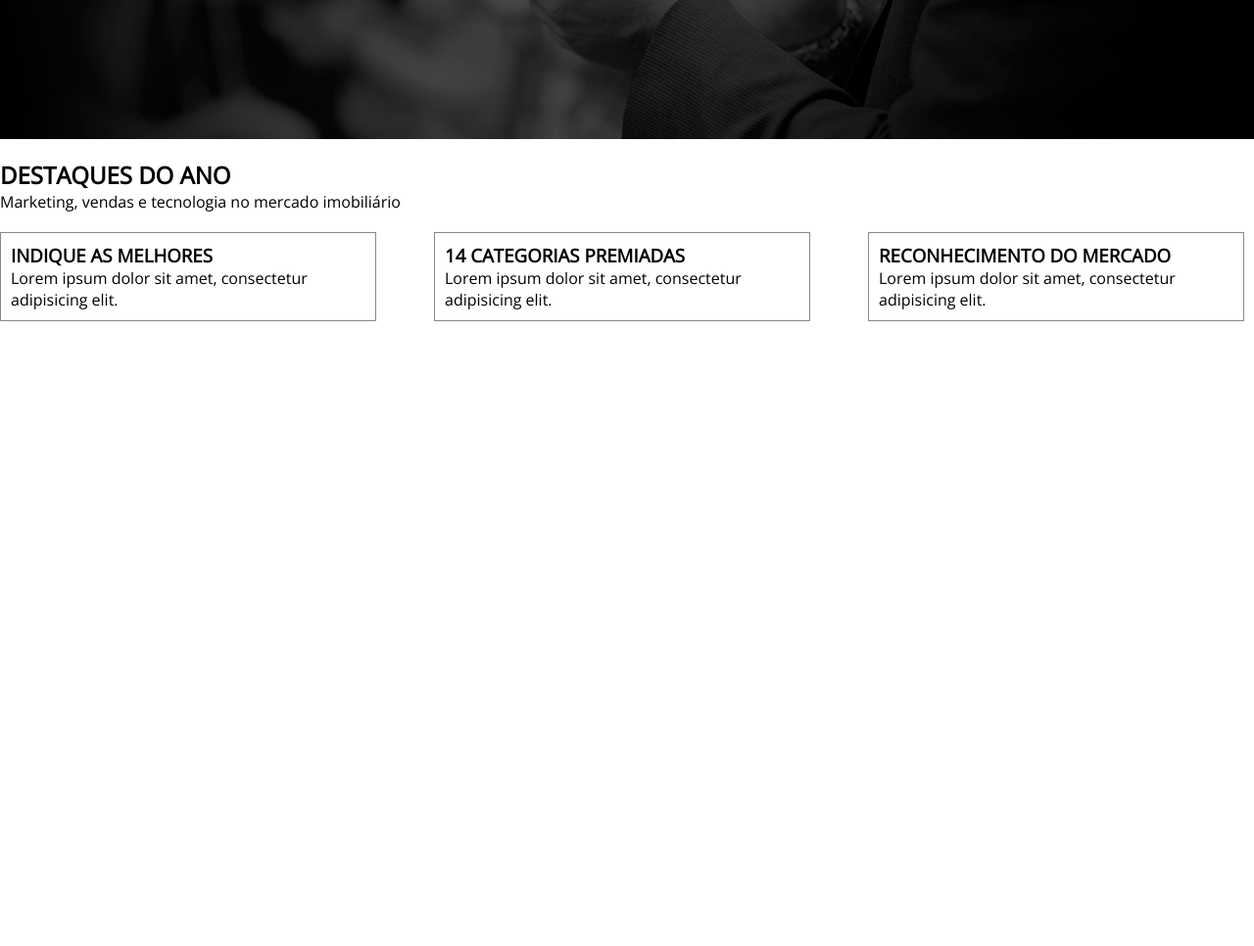
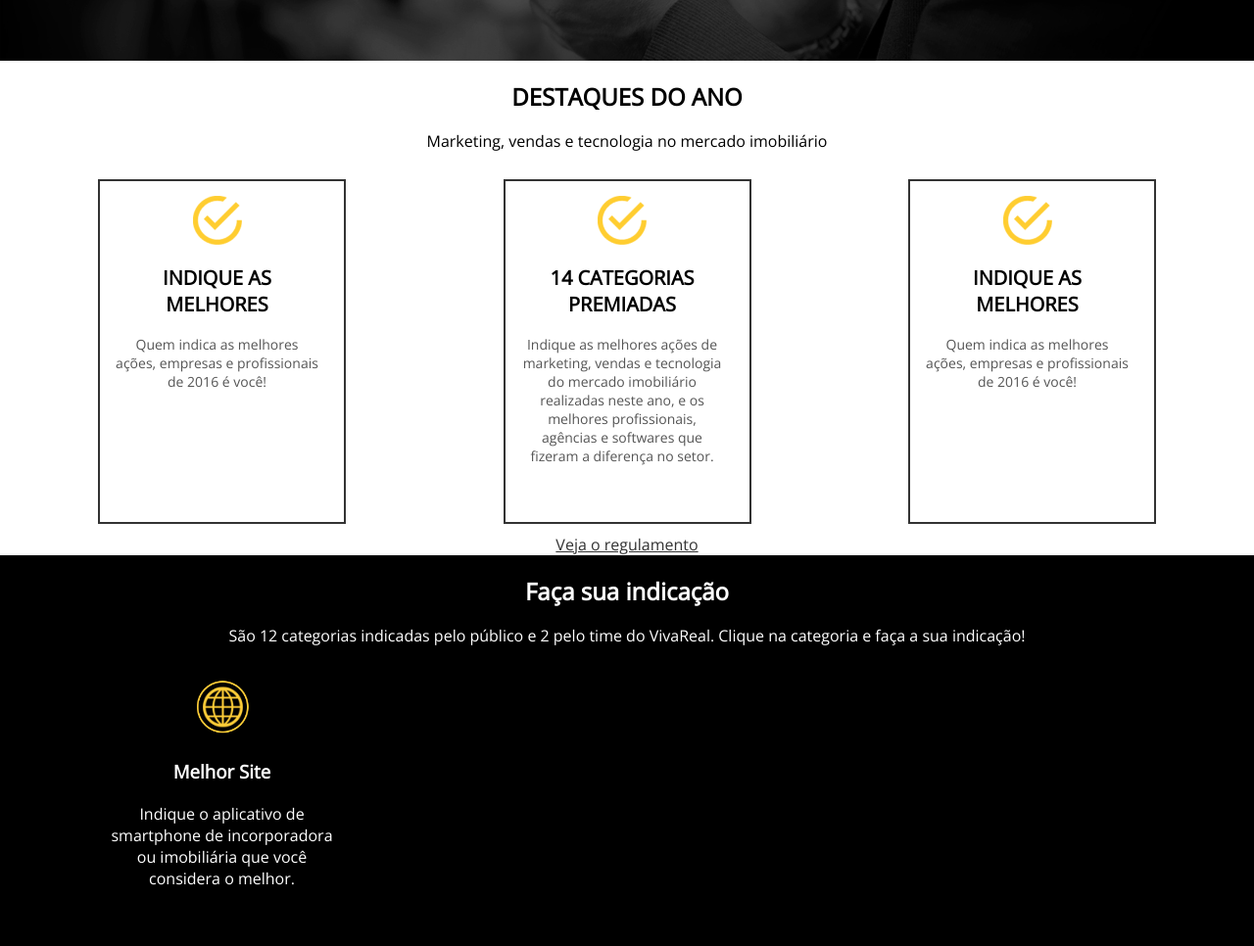
Before and after one commit to whuaman/viva_real, a plain HTML site: page index.html in a window 1280 px wide. Shown: the part 418-1384 px from the top of the page at 98% size. Before the commit the page ends 800 px from the top, so only its background shows below. Drawn offline with nearby package versions, Linux system fonts and the light colour scheme.

Commit message:
add content

```diff
--- a/index.html
+++ b/index.html
@@ -13,26 +13,46 @@
 		</figure>
 		<a href="#">Faça sua inscrição</a>
 	</header>
-	<section>
-		<h1>DESTAQUES DO ANO</h1>
-		<p>Marketing, vendas e tecnologia no mercado imobiliário</p>
 
-	<div class="destaques">
+<section>
+	<h1>DESTAQUES DO ANO</h1>
+	<p>Marketing, vendas e tecnologia no mercado imobiliário</p>
+	<div class="indique">
+		<div class="destaque">
+			<figure>
+				<img src="img/circle.png" alt="">
+			</figure>
+			<h3>Indique as melhores</h3>
+			<p>Quem indica as melhores ações, empresas e profissionais de 2016 é você!</p></div>
+		<div class="destaque">
+			<figure>
+				<img src="img/circle.png" alt="">
+			</figure>
+			<h3>14 CATEGORIAS PREMIADAS</h3>
+			<p>Indique as melhores ações de marketing, vendas e tecnologia do mercado imobiliário realizadas neste ano, e os melhores profissionais, agências e softwares que fizeram a diferença no setor.</p></div>
+		<div class="destaque">
+			<figure>
+				<img src="img/circle.png" alt="">
+			</figure>
+			<h3>Indique as melhores</h3>
+			<p>Quem indica as melhores ações, empresas e profissionais de 2016 é você!</p></div>
+	</div>
+	<a class="destaque_regulamento" href="#">Veja o regulamento</a>
+</section>
+<section class="categorias">
+	<h2>Faça sua indicação</h2>
+	<p>São 12 categorias indicadas pelo público e 2 pelo time do VivaReal. Clique na categoria e faça a sua indicação!</p>
 
-		<div class="destaques_item1">
-			<h3>INDIQUE AS MELHORES</h3>
-			<p>Lorem ipsum dolor sit amet, consectetur adipisicing elit. </p>
+	<div class="categorias_lista">
+		<div class="categorias_item">
+			<figure>
+				<img src="img/globo.png" alt="">
+			</figure>
+			<h3>Melhor Site</h3>
+			<p>Indique o aplicativo de smartphone de incorporadora ou imobiliária que você considera o melhor.
+			</p>
 		</div>
-		<div class="destaques_item1">
-			<h3>14 CATEGORIAS PREMIADAS</h3>
-			<p>Lorem ipsum dolor sit amet, consectetur adipisicing elit. </p>
-		</div>
-		<div class="destaques_item1">
-			<h3>RECONHECIMENTO DO MERCADO</h3>
-			<p>Lorem ipsum dolor sit amet, consectetur adipisicing elit. </p>
-		</div>
-
 	</div>
-	</section>
+</section>
 </body>
 </html>
--- a/style.css
+++ b/style.css
@@ -1,7 +1,6 @@
 *{
 	margin: 0;
 	padding: 0;
-	overflow: hidden;
 	box-sizing: border-box;
 }
 body{
@@ -9,9 +8,8 @@ body{
 }
 header{
 	background-image: url(img/back.jpg);
-	background-repeat: no-repeat;
 	background-size: cover;
-	height: 70vh;
+	height: 60vh;
 	margin-bottom: 20px;
 	display: flex;
 	flex-direction: column;
@@ -21,7 +19,7 @@ header{
 }
 header figure img{
 	display: block;
-	width: 400px;
+	width: 450px;
 	top: 50%;
 	left: 50%;
 	transform: (-50%,-50%);
@@ -35,15 +33,84 @@ header a{
 	border-radius: 5px;
 	border-bottom: 4px solid #cc5600;
 }
-.destaques{
+header a:hover{
+	color: #fff;
+	background-color: orange;
+}
+.indique{
+	margin: 0 auto;
+	max-width: 1100px;
 	display: flex;
 	justify-content: space-between;
-	flex-direction: row;
 }
-.destaques_item1{
-	width: 30%;
-	border:1px #888 solid;
+
+.destaque{
+	border: 2px solid #333;
+	width: 23%;
+	margin: 10px;
+	padding: 15px 25px 40px 15px;
+}
+.destaque figure img{
+	margin: auto;
+	margin-bottom: 20px;
+	display: block;
+	width: 50px;
+}
+section h1, h2, p{
+	text-align: center;
+	margin-bottom: 18px;
+}
+.destaque h3{
+	text-align: center;
+	font-size: 20px;
+	text-transform: uppercase;
+	margin-bottom: 18px;
+}
+.destaque p{
+	text-align: center;
+	font-size: 14px;
+	color: #555;
+}
+a{
+	color: #333;
+	display: block;
+	text-align: center;
+	width: 180px;
+	margin: 0 auto;
+}
+section a:hover{
+	color: #fff;
+	background-color: black;
+}
+/* lista grande */
+.categorias{
+	background-color: black;
+	color: #fff;
+	padding: 20px 0px;
+}
+.categorias_lista{
+	max-width: 1100px;
+	margin: 0 auto;
+}
+.categorias_item{
 	padding: 10px;
-	margin-top: 20px;
-	margin-right: 10px;
+	width: 23%;
+	margin: 10px;
 }
+.categorias_item:hover{
+
+	border: 2px solid #ff0;
+}
+.categorias_item h3{
+	text-align: center;
+	margin-bottom: 20px;
+}
+.categorias_item figure img{
+	margin: auto;
+	margin-bottom: 20px;
+	display: block;
+	width: 60px;
+	background-image: url(img/circle_empty.png);
+	background-size: cover;
+	background-position: center;
+}
```
Also changed, not shown: img/circle.png (renamed from img/3895178-0-circle.png), img/circle_empty.png (renamed from img/11839063-0-circulo-icones.png), img/globo.png (renamed from img/11839848-0-1.png), 1 other file.
